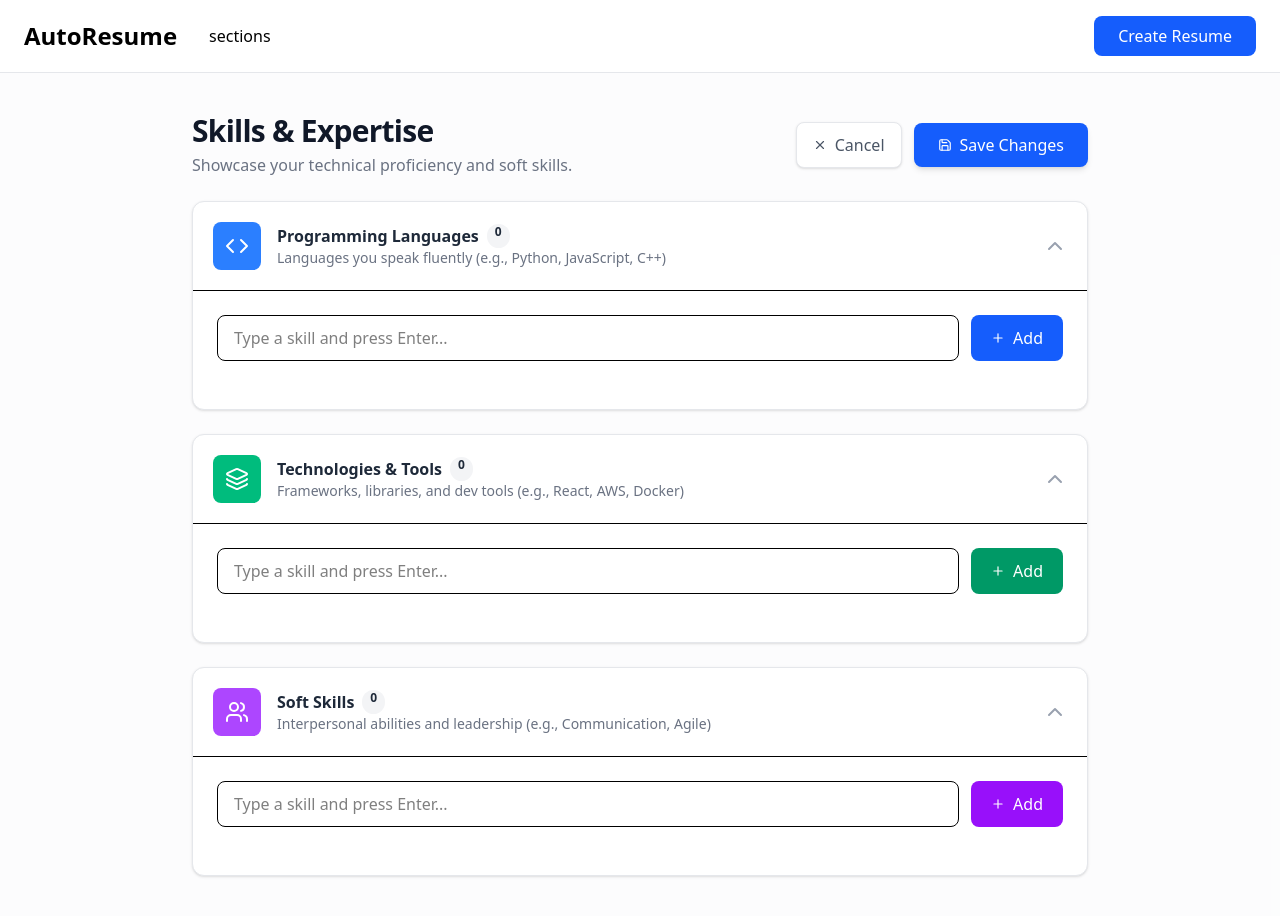
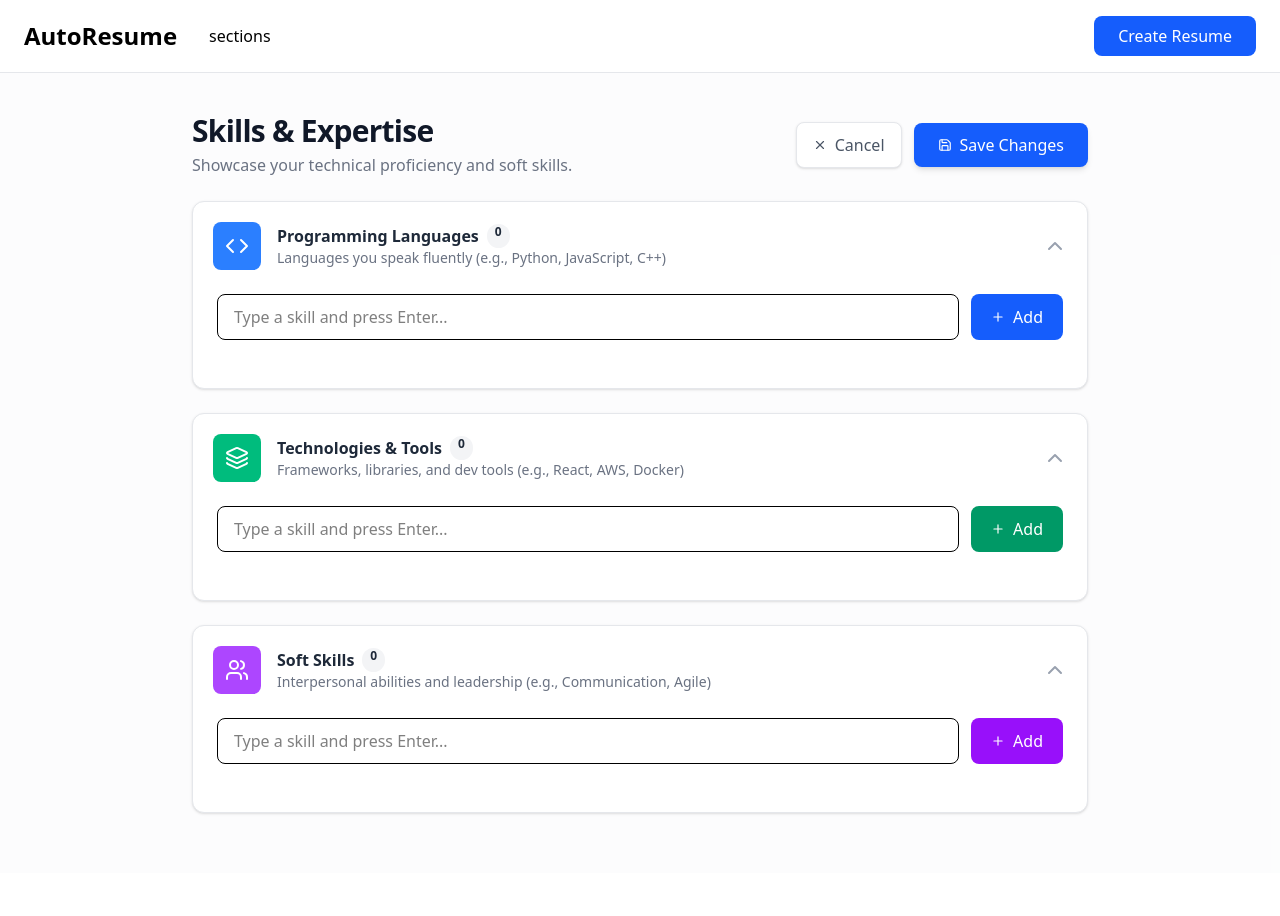
Before and after one commit to bouajilaProg/auto-resume, a Next.js app: page /sections/skills in a window 1280 px wide. After the commit the page ends 873 px from the top, so only its background shows below. Built offline with nearby package versions, Linux system fonts and the light colour scheme.

Commit message:
style(skills): remove the bottom seperator border in expanded mode

```diff
--- a/app/sections/skills/components/SkillsSection.tsx
+++ b/app/sections/skills/components/SkillsSection.tsx
@@ -94,7 +94,7 @@ export default function SkillSection({
   /* Expanded */
   return (
     <div className="bg-white rounded-xl shadow-sm border border-gray-200">
-      <div className="p-5 border-b flex justify-between items-center">
+      <div className="p-5 pb-0 flex justify-between items-center">
         <div className="flex gap-4 items-center">
           <div className={`p-3 rounded-lg ${iconBg} text-white`}>
             {icon}
```
